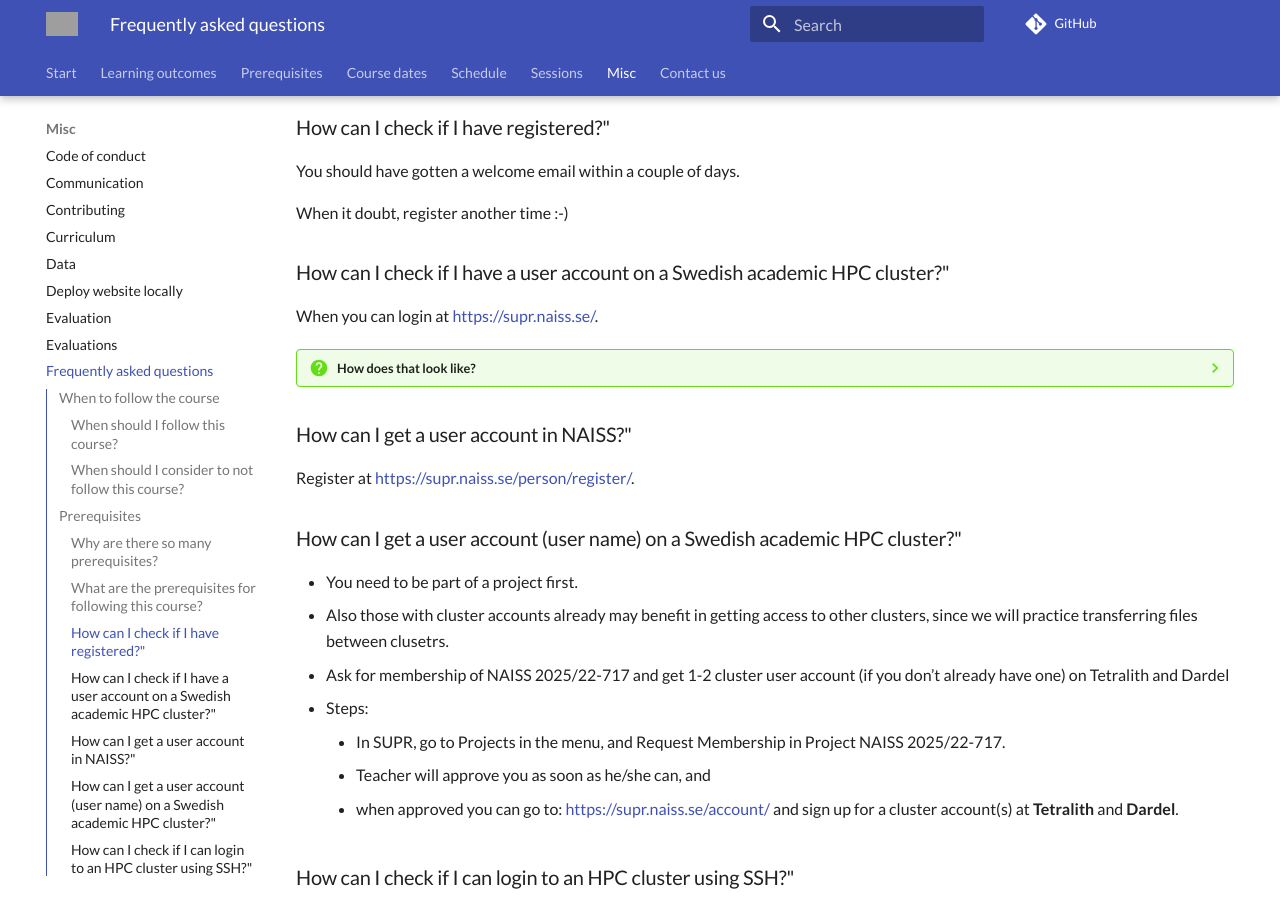
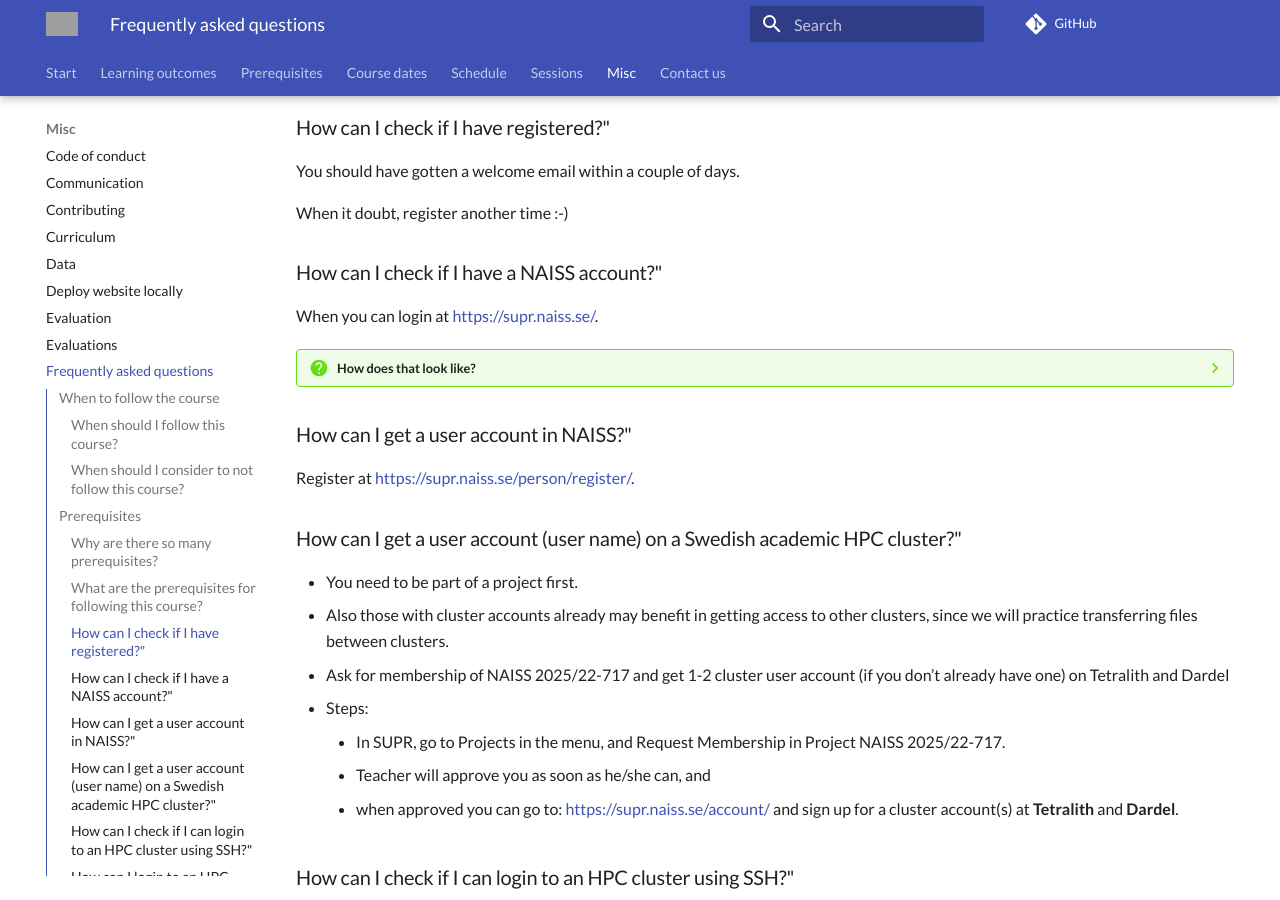
Before and after one commit to UPPMAX/naiss_file_transfer_course, an MkDocs documentation site: the page built from docs/faq/README.md, in a window 1280 px wide and 900 px high, scrolled down 1350 px. Built offline with MkDocs 1.6.1 and Material for MkDocs 9.7.7, drawn with Linux system fonts in a browser that asks for light colours; comment, search, counter and statistics services are not loaded; grey boxes are pictures that could not be loaded.

Commit message:
README.md md fix

```diff
--- a/docs/faq/README.md
+++ b/docs/faq/README.md
@@ -81,7 +81,7 @@
 
 When it doubt, register another time :-)
 
-### How can I check if I have a user account on a Swedish academic HPC cluster?"
+### How can I check if I have a NAISS account?"
 
 When you can login at [https://supr.naiss.se/](https://supr.naiss.se/).
 
@@ -98,12 +98,15 @@
 ### How can I get a user account (user name) on a Swedish academic HPC cluster?"
 
 - You need to be part of a project first.
-- Also those with cluster accounts already may benefit in getting access to other clusters, since we will practice transferring files between clusetrs.
-- Ask for membership of NAISS 2025/22-717 and get 1-2 cluster user account (if you don’t already have one) on Tetralith and Dardel
+- Also those with cluster accounts already may benefit in getting access to other clusters,
+since we will practice transferring files between clusters.
+- Ask for membership of NAISS 2025/22-717 and get 1-2 cluster user account
+(if you don’t already have one) on Tetralith and Dardel
 - Steps:
     - In SUPR, go to Projects in the menu, and Request Membership in Project NAISS 2025/22-717.
     - Teacher will approve you as soon as he/she can, and
-    - when approved you can go to: [https://supr.naiss.se/account/](https://supr.naiss.se/account/) and sign up for a cluster account(s) at **Tetralith** and **Dardel**.
+    - when approved you can go to: [https://supr.naiss.se/account/](https://supr.naiss.se/account/)
+and sign up for a cluster account(s) at **Tetralith** and **Dardel**.
 
 ### How can I check if I can login to an HPC cluster using SSH?"
 
```
